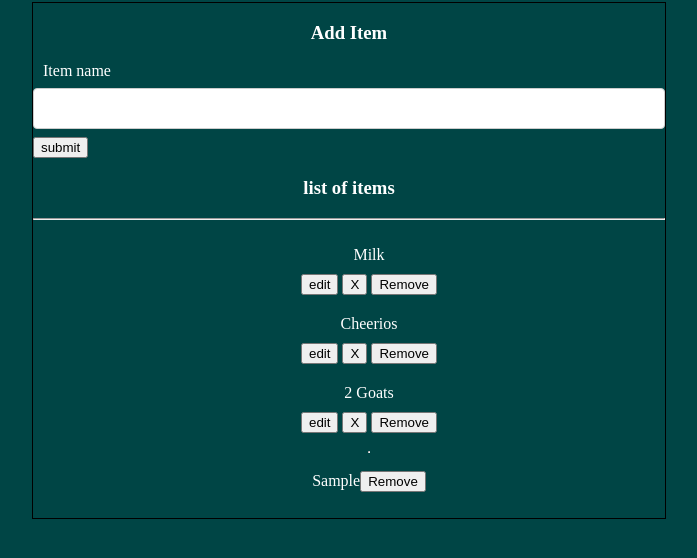
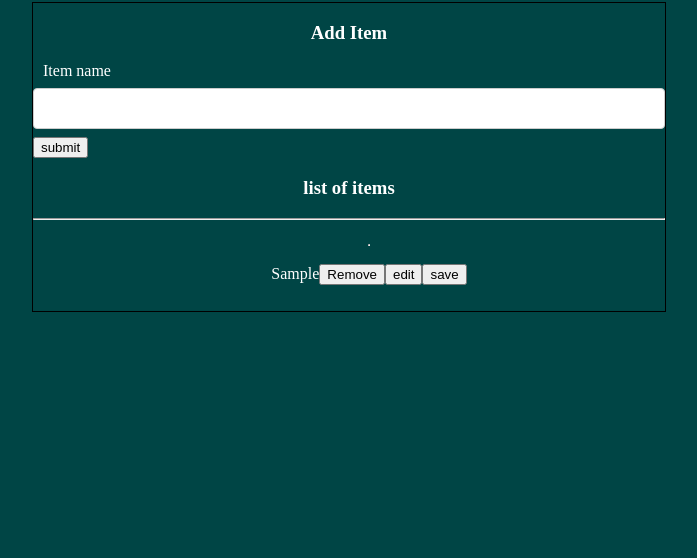
Before and after one commit to Cay2198/assignments, a plain HTML site: page moms-shopping-list-start/index.html in a window 1280 px wide. Both pictures are taken after typing "Sample" into the empty fields and a click on the button "submit". Shown: the part 78-636 px from the top of the page, without its empty margins (291-988 px from the left). Drawn offline with Linux system fonts and the light colour scheme.

Commit message:
shopping list done

```diff
--- a/moms-shopping-list-start/index.html
+++ b/moms-shopping-list-start/index.html
@@ -26,7 +26,7 @@
             </div>
             <hr>
             <ul id="list">
-                <li>
+                <!-- <li>
                     <div>Milk</div>
                     <button>edit</button>
                     <button>X</button>
@@ -40,7 +40,7 @@
                     <div>2 Goats</div>
                     <button>edit</button>
                     <button>X</button>
-                </li>
+                </li>   -->
                 <hr>
             </ul>
         </div>
--- a/moms-shopping-list-start/index.js
+++ b/moms-shopping-list-start/index.js
@@ -7,17 +7,18 @@ document.getElementById("add").addEventListener("click", function(e) {
 //remove button
 var myNewItems = document.getElementsByTagName("li")
 for (let i = 0; i < myNewItems.length; i++) {
-    var span = document.createElement("button")
+    var button = document.createElement("button")
     var x = document.createTextNode("Remove")
-    span.className = "remBtn"
-    span.appendChild(x)
-    myNewItems[i].appendChild(span)
+    button.className = "remBtn"
+    button.appendChild(x)
+    myNewItems[i].appendChild(button)
 }
 var deleteNew = document.getElementsByClassName("remBtn")
 for (let i = 0; i < deleteNew.length; i++) {
     deleteNew[i].onclick = function() {
-        var div = this.parentElement
-        div.style.display = "none"
+        myNewItems.remove("li")
+        // var div = this.parentElement
+        // div.style.display = "none"
     }
 }
 
@@ -28,7 +29,7 @@ for (let i = 0; i < myNewItems.length; i++) {
     var x = document.createTextNode("Edit")
     button.className = "editBtn"
     button.appendChild(x)
-    myNewItems[i].appendChild(span)
+    myNewItems[i].appendChild(button)
 }
 var edit = document.getElementsByClassName("editBtn")
 // for (let i = 0; i < edit.length; i++) {
@@ -59,11 +60,35 @@ function createNewItem() {
     button.appendChild(x)
     newItem.appendChild(button)
 
-    for(let i = 0; i < remBtn.length; i++) {
-        remBtn[i].onclick = function() {
-            var div = this.parentElement
-            div.style.display = "none"
+    for(let i = 0; i < deleteNew.length; i++) {
+        deleteNew[i].onclick = function() {
+           newItem.remove()
         }
     }
 
+    const editBtn = document.createElement("button")
+    newItem.appendChild(editBtn)
+    editBtn.textContent = "edit"
+
+    const doneBtn = document.createElement("button")
+    newItem.appendChild(doneBtn)
+    doneBtn.textContent = "save"
+
+    // make a done or save button. same was as above with a sepearte event listener
+
+    editBtn.addEventListener("click", function() {
+        newItem.contentEditable = true;
+        newItem.focus()
+        // myFunction()
+    })
+
+     doneBtn.addEventListener("click", function() {
+        newItem.contentEditable = false;
+     })
+
+    function myFunction(){
+        if(newItem.contentEditable = false){
+            doneBtn.style.display = "none"
+        }
+    }
 }
```
